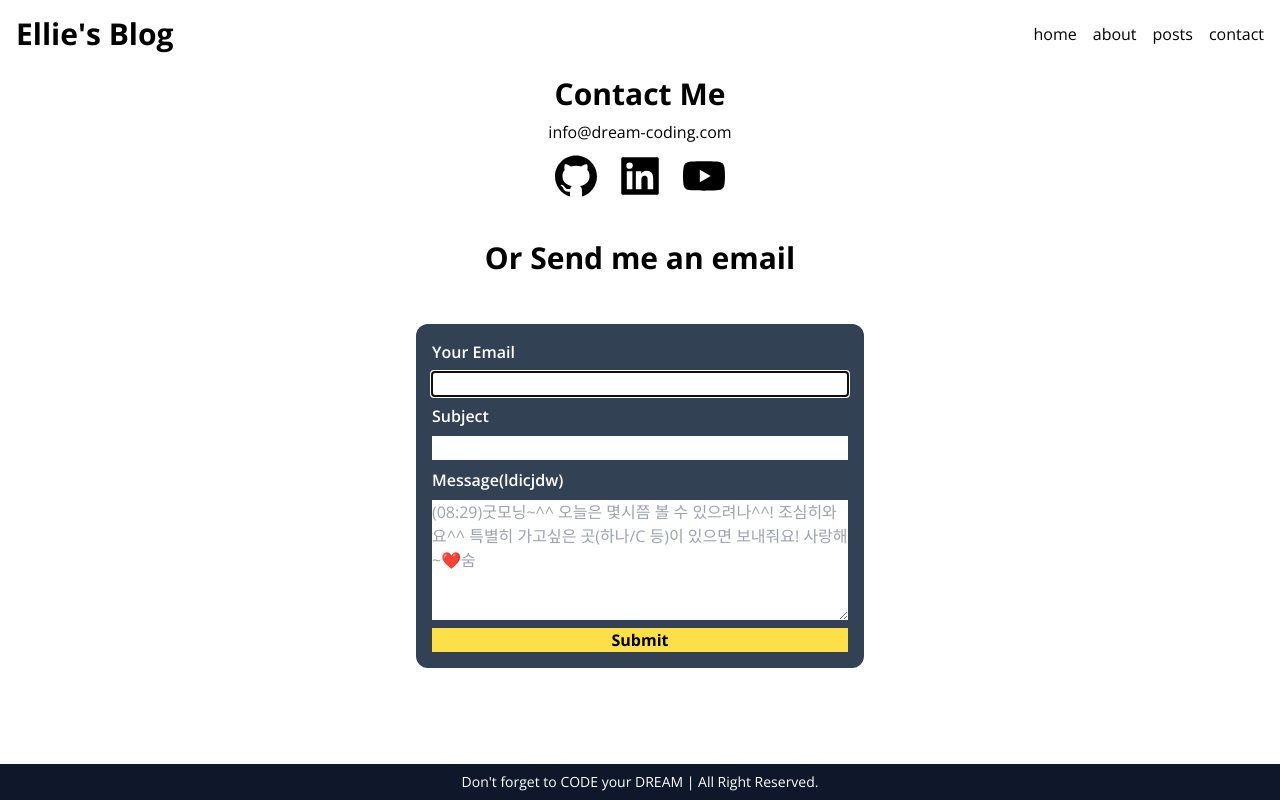
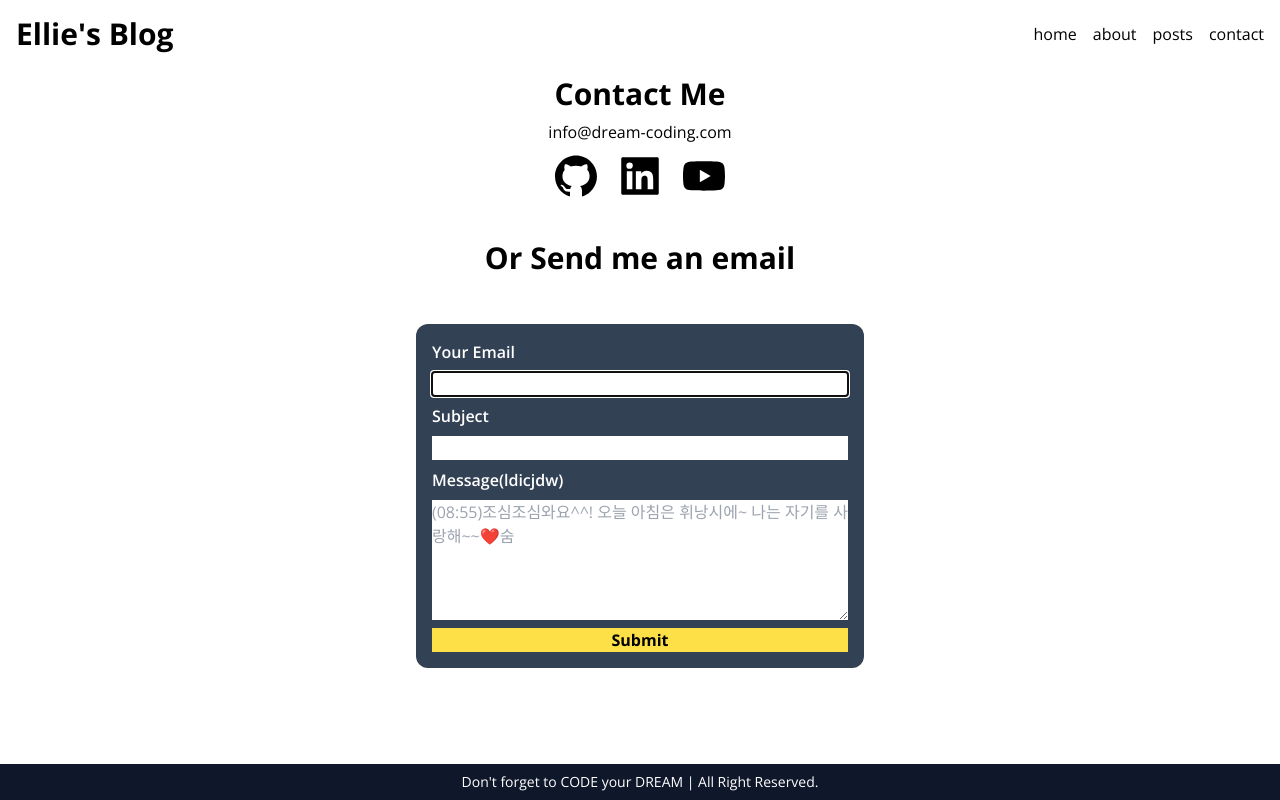
Before and after one commit to k2core/nextjs004, a Next.js app: page /contact in a window 1280 px wide. Built offline with nearby package versions, Linux system fonts and the light colour scheme.

Commit message:
1012 메시지2

```diff
--- a/src/components/ContactForm.tsx
+++ b/src/components/ContactForm.tsx
@@ -98,8 +98,8 @@ export default function ContactForm() {
           onChange={onChange}
           placeholder={
             display
-              ? "(08:29)굿모닝~^^ 오늘은 몇시쯤 볼 수 있으려나^^! 조심히와요^^ 특별히 가고싶은 곳(하나/C 등)이 있으면 보내줘요! 사랑해~❤️숨"
-              : "(08:29)굿모닝~^^ 오늘은 몇시쯤 볼 수 있으려나^^! 조심히와요^^ 특별히 가고싶은 곳(하나/C 등)이 있으면 보내줘요! 사랑해~❤️숨"
+              ? "(08:55)조심조심와요^^! 오늘 아침은 휘낭시에~ 나는 자기를 사랑해~~❤️숨"
+              : "(08:55)조심조심와요^^! 오늘 아침은 휘낭시에~ 나는 자기를 사랑해~~❤️숨"
           }
         />
         <button className="bg-yellow-300 text-black font-bold hover:bg-yellow-400">
```
